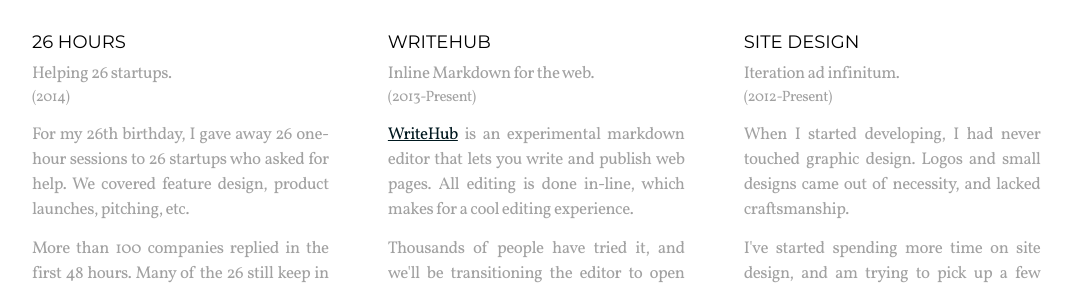
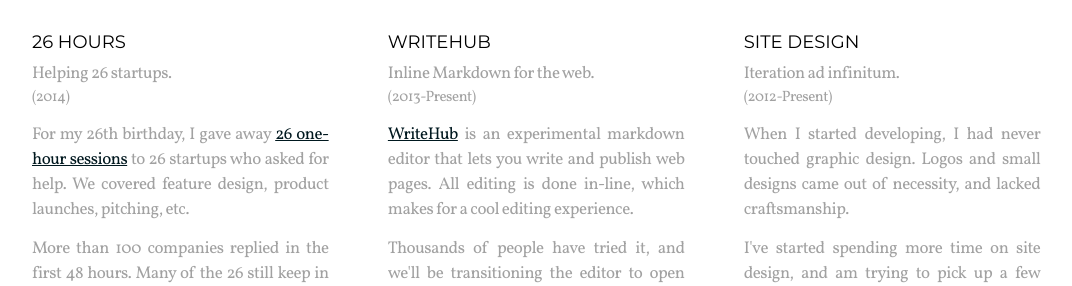
Before and after one commit to thauburger/tomhauburger.com, a website: page public/index.html in a window 1280 px wide. Shown: the part 4640-4926 px from the top of the page, without its empty margins (83-1155 px from the left). Drawn offline with Linux system fonts and the light colour scheme.

Commit message:
Add 26 hours link

```diff
--- a/public/index.html
+++ b/public/index.html
@@ -145,7 +145,7 @@
                 <h3>26 Hours</h3>
                 <p class="description">Helping 26 startups.</p>
                 <p class="date">(2014)</p>
-                <p>For my 26th birthday, I gave away 26 one-hour sessions to 26 startups who asked for help. We covered feature design, product launches, pitching, etc.</p>
+                <p>For my 26th birthday, I gave away <a href="http://hours.tomhauburger.com" target="_blank">26 one-hour sessions</a> to 26 startups who asked for help. We covered feature design, product launches, pitching, etc.</p>
                 <p>More than 100 companies replied in the first 48 hours. Many of the 26 still keep in touch today.</p>
                 <p>I wrote about the experiment on <a href="https://medium.com/@thauburger" target="_blank">Medium</a>.</p>
               </div>
```
